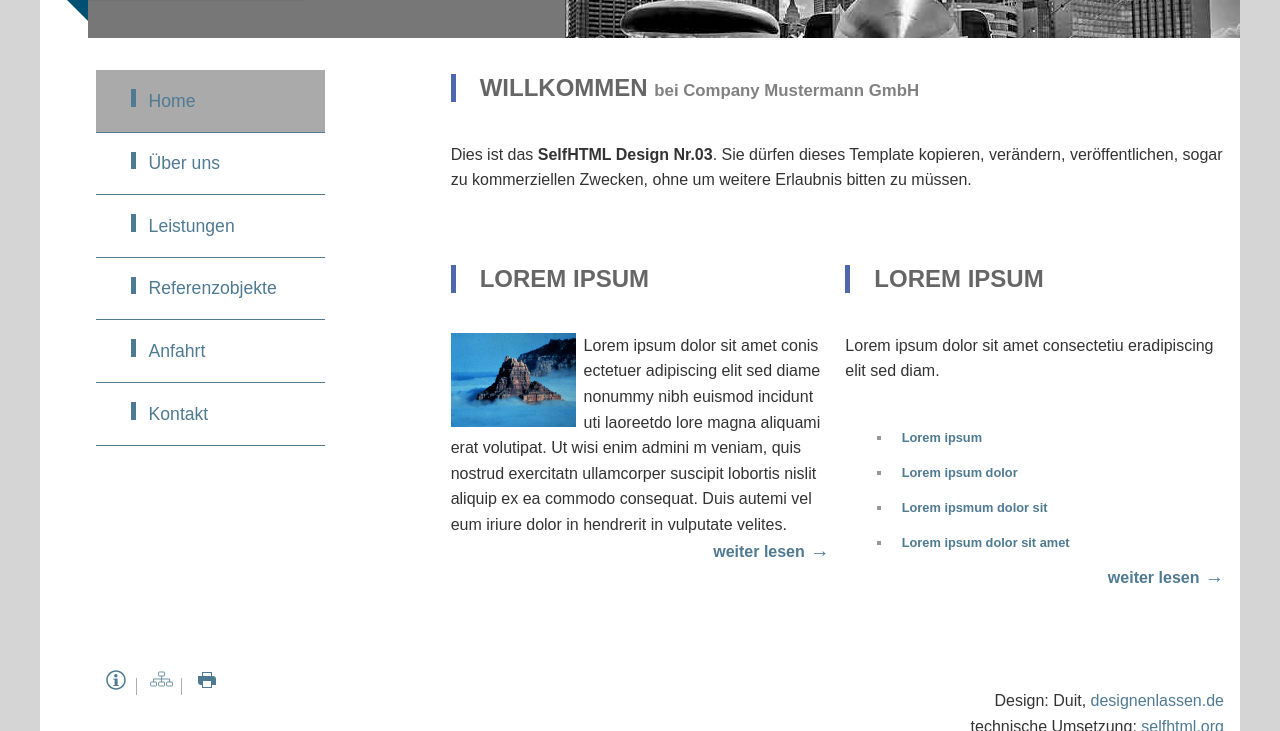
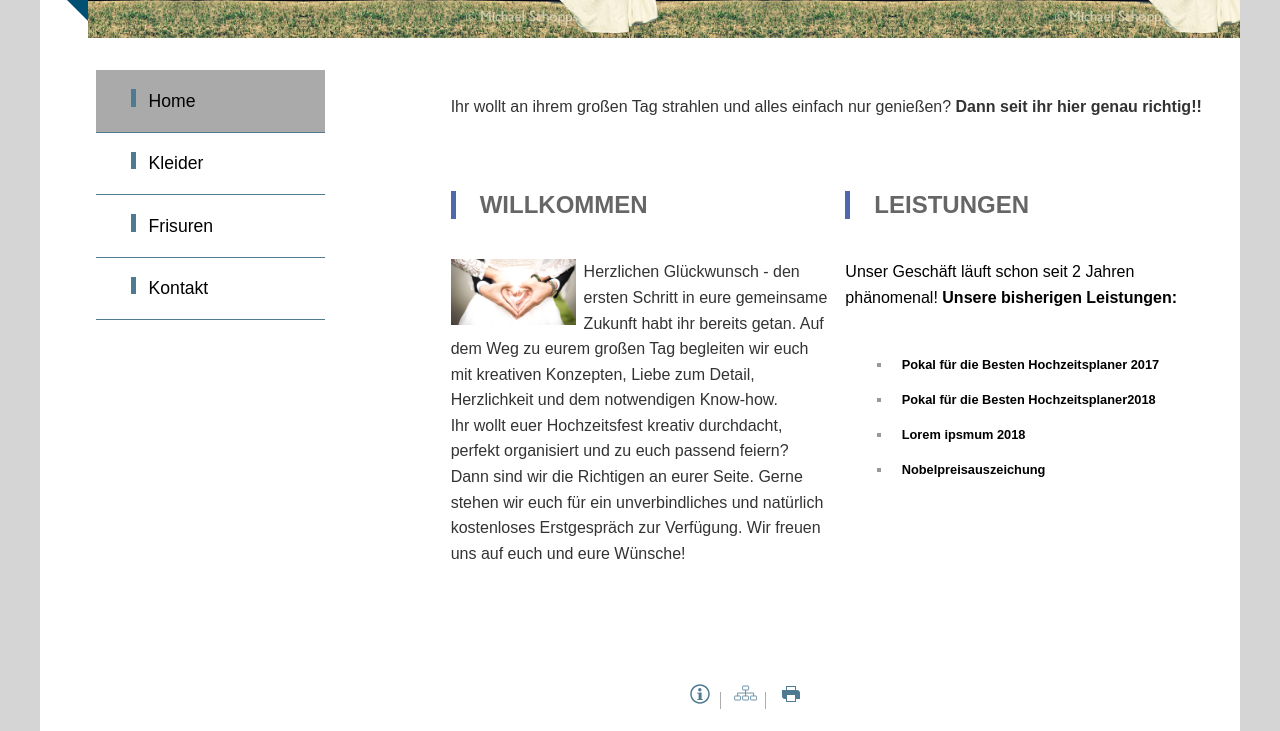
Before and after one commit to irenameusb/irena, a plain HTML site: page index.html in a window 1280 px wide. Shown: the part 204-935 px from the top of the page. Drawn offline with Linux system fonts and the light colour scheme.

Commit message:
Alles fertig

```diff
--- a/css/style.css
+++ b/css/style.css
@@ -23,6 +23,12 @@ body {
 
 }
 
+/* Adaptions */
+
+.img_article_big {
+	width: 50%
+
+}
 
 
 /* ====================================================   HEADER   ==================================================== */
@@ -31,7 +37,7 @@ header {
 	position: relative;
 	height: 210px;
 	margin: 2em  0  0 3em;
-	background: #777 url("../img/Design03-head.jpg") no-repeat right;
+	background: #777 url("../img/Hochzeit Panorama.jpg");
 	background-size: contain;
 	padding: 0 0 0.5em;
 }
@@ -103,7 +109,7 @@ p {
 }
 
 a 	{
-	color: #4e7a92;
+	color: black;
 	outline: none;
 	text-decoration: none;
 }
--- /dev/null
+++ b/frisuren.html
@@ -0,0 +1,52 @@
+<!DOCTYPE html>
+<html lang="de">
+<head>
+	<meta charset="utf-8">
+	<meta name="viewport" content="width=device-width, initial-scale=1.0">
+    <meta name="description" content="Beispiel-Design Nr.3 von SelfHTML.org">
+    <link rel="stylesheet" href="css/style.css">
+	<title>Kleider</title>
+</head>
+<body>
+
+<header>
+    <a class="ribbon" tabindex="-1" title="zurück zur Startseite!" href="index.html">
+	   <h1 id="logo" >Kleider</h1>
+       <p>Irena Meusburger</span></p>
+    </a>
+</header>
+
+
+<main>
+		<nav id="navigation">
+	<ul>
+		<li><a href="index.html" >Home</a></li>
+		<li><a href="kleider.html">Kleider</a></li>
+		<li><a aria-current="page" href="frisuren.html" >Frisuren</a></li>
+		<li><a href="2-contact.html">Kontakt</a></li>
+	</ul>
+	</nav>
+
+	<article>
+  		<h2>Frisuren</h2>
+ 		<h3>Die bessten Frisöre dieser Welt stecken ihnen wunderschöne Frisuren:</h3>
+
+
+	</article>
+
+</main>
+
+<footer>
+    <ul id="footer-nav">
+		<li><a href="2-contact.html" title="Kontakt"><img src="img/info.svg" alt="info"></a></li>
+		<li><a href="#" title="Sitemap"><img src="img/sitemap.svg" alt="info"></a></li>
+		<li><a href="2-contact.html" title="impressum"><img src="img/print.svg" alt="print"></a></li>
+	</ul>
+    <p>
+    	Unterstützung: <a href="https://github.com/join">GITHUB</a><br>
+		technische Umsetzung: <a href="https://www.borg.at/">BORG - Home</a>
+    </p>
+</footer>
+
+</body>
+</html>
--- a/index.html
+++ b/index.html
@@ -21,44 +21,43 @@
 	<nav id="navigation">
 	<ul>
 		<li><a aria-current="page">Home</a></li>
-		<li><a href="1-unterseite.html">Über uns</a></li>
-		<li><a href="1-unterseite.html#">Leistungen</a></li>
-		<li><a href="1-unterseite.html">Referenzobjekte</a>
-		<li><a href="1-unterseite.html">Anfahrt</a></li>
+		<li><a href="kleider.html">Kleider</a></li>
+		<li><a href="frisuren.html">Frisuren</a></li>
 		<li><a href="2-contact.html">Kontakt</a></li>
 	</ul>
 	</nav>
 
 	<section id="intro">
-	<h2>Willkommen <span>bei Company Mustermann GmbH</span></h2>
+	<h2></h2>
     <p>
-		Dies ist das <strong>SelfHTML Design Nr.03</strong>. Sie dürfen dieses Template kopieren, verändern, veröffentlichen, sogar zu kommerziellen Zwecken, ohne um weitere Erlaubnis bitten zu müssen.
+		Ihr wollt an ihrem großen Tag strahlen und alles einfach nur genießen?  <strong>Dann seit ihr hier genau richtig!!</strong>
 	</p>
     </section>
 
 
     <section class="spalte">
-   		 <h2>Lorem ipsum</h2>
+   		 <h2>Willkommen</h2>
 		<p>
-			<img src="img/dummy-3.jpg" alt="Dummybild - bitte Alternativbeschreibung einfügen">
-			Lorem ipsum dolor sit amet conis ectetuer adipiscing elit sed diame nonummy nibh euismod incidunt uti laoreetdo lore magna aliquami erat volutipat. Ut wisi enim admini m veniam, quis nostrud exercitatn ullamcorper suscipit lobortis nislit aliquip ex ea commodo consequat. Duis autemi vel eum iriure dolor in hendrerit in vulputate velites.<br>
-			<a class="more" href="1-unterseite.html">weiter lesen</a>
+			<img src="img/Händeherz.png" alt="Dummybild - bitte Alternativbeschreibung einfügen">
+			Herzlichen Glückwunsch - den ersten Schritt in eure gemeinsame Zukunft habt ihr bereits getan. Auf dem Weg zu eurem großen Tag begleiten wir euch mit kreativen Konzepten, Liebe zum Detail, Herzlichkeit und dem notwendigen Know-how. <br>
+			Ihr wollt euer Hochzeitsfest kreativ durchdacht, perfekt organisiert und zu euch passend feiern? Dann sind wir die Richtigen an eurer Seite. Gerne stehen wir euch für ein unverbindliches und natürlich kostenloses Erstgespräch zur Verfügung. Wir freuen uns auf euch und eure Wünsche! <br>
+			<a
 		</p>
     </section>
 
 
     <section class="spalte">
-		<h2>Lorem ipsum</h2>
+		<h2>Leistungen</h2>
 		<p>
-			Lorem ipsum dolor sit amet consectetiu eradipiscing elit sed diam.
+			Unser Geschäft läuft schon seit 2 Jahren phänomenal! <strong>Unsere bisherigen Leistungen:</strong>
 		</p>
 		<ul class="square">
-			<li><a href="#">Lorem ipsum</a></li>
-			<li><a href="#">Lorem ipsum dolor</a></li>
-			<li><a href="#">Lorem ipsmum dolor sit</a></li>
-			<li><a href="#">Lorem ipsum dolor sit amet</a></li>
+			<li><a href="#">Pokal für die Besten Hochzeitsplaner 2017</a></li>
+			<li><a href="#">Pokal für die Besten Hochzeitsplaner2018</a></li>
+			<li><a href="#">Lorem ipsmum 2018</a></li>
+			<li><a href="#">Nobelpreisauszeichung</a></li>
 		</ul>
-		<a class="more" href="1-unterseite.html">weiter lesen</a>
+		<a
     </section>
 
 </main>
@@ -70,8 +69,8 @@
 		<li><a href="2-contact.html" title="impressum"><img src="img/print.svg" alt="print"></a></li>
 	</ul>
     <p>
-    	Design: Duit, <a href="http://designenlassen.de/">designenlassen.de</a><br>
-		technische Umsetzung: <a href="http://selfhtml.org">selfhtml.org</a>
+    	Unterstützung: <a href="https://github.com/join">GITHUB</a><br>
+		technische Umsetzung: <a href="https://www.borg.at/">BORG - Home</a>
     </p>
 </footer>
 
```
Also changed, not shown: 2-contact.html (+3 -5 lines), kleider.html (added, +73 -0 lines), img/Brautstrauß.jpg (added), img/Eheringe.jpg (added), img/Hochzeit Panorama.jpg (added), img/Hochzeitsauszeichnung.jpg (added), img/Hochzeitskleid1.jpg (added), img/Hochzeitskleid2.jpg (added), img/Hochzeitskleid3.jpg (added), img/Hochzeitskleid4.jpg (added), img/Hochzeitskleid5.JPG (added), img/Hochzeitskleid6.jpg (added), img/Händeherz.png (added).
